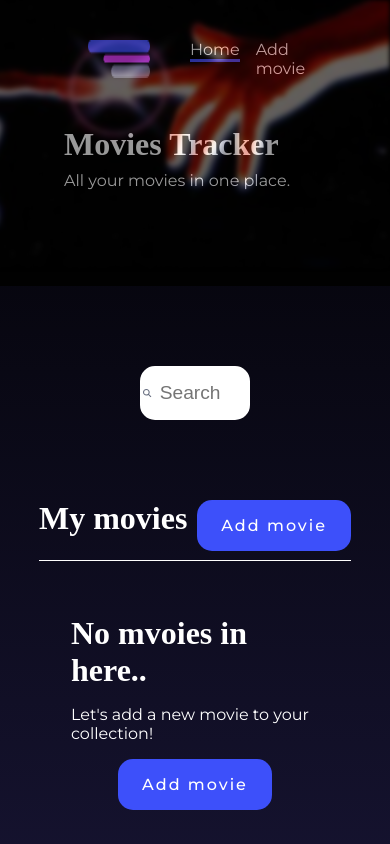
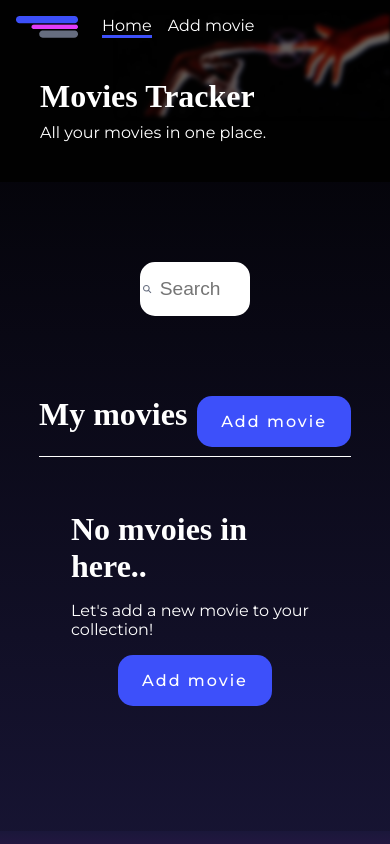
Before and after one commit to ThaynaraLimaa/MoviesTracker, a React (Vite) app: page / in a window 390 px wide. Shown: the top 844 px of the page. Built offline with nearby package versions, Linux system fonts and the light colour scheme; data requests are answered from the project's data file; a web font is replaced by a local one.

Commit message:
style: add responsiveness to header

```diff
--- a/src/layout/header/Header.module.css
+++ b/src/layout/header/Header.module.css
@@ -6,7 +6,7 @@
     overflow: hidden;
 }
 
-.header::after {
+.header::before {
     content: url('/Public/images/headerImage.png');
     opacity: 0.4;
     filter: blur(2px);
@@ -14,14 +14,44 @@
     top: 0;
     right: 0;
     bottom: 0;
+    z-index: 1;
 }
 
 /* --- TITLE WRAPPER --- */
 
 .titleWrapper {
+    position: relative;
     margin: 2.5rem 0 4rem 2rem;
+    z-index: 2;
 }
 
 .headerTitle {
     margin-bottom: 0.5rem;
 }
+
+@media (max-width: 770px) {
+    .header {
+        padding: 0.5rem;
+    }
+
+    header::before {
+        top: 5px !important;
+        width: 70%;
+    }
+}
+
+@media (max-width: 480px) {
+    .header {
+        padding: 0.5rem;
+    }
+
+    header::before {
+        content: url('/Public/images/smallHeaderImage.png') !important;
+        width: auto;
+        top: 15px !important;
+    }
+
+    .titleWrapper {
+        margin: 2rem 2rem;
+    }
+}
--- a/src/layout/header/Nav.module.css
+++ b/src/layout/header/Nav.module.css
@@ -3,6 +3,8 @@
     padding: 0.5rem;
     display: flex;
     gap: 2.5rem;
+    position: relative;
+    z-index: 2;
 }
 
 .ul {
@@ -13,3 +15,11 @@
 .linkActive {
     border-bottom: 3px solid var(--color-blue);
 }
+
+@media (max-width: 480px) {
+    .nav {
+        margin: 0;
+        gap: 1.5rem;
+    }
+
+}
```
Also changed, not shown: Public/images/smallHeaderImage.png (added).
